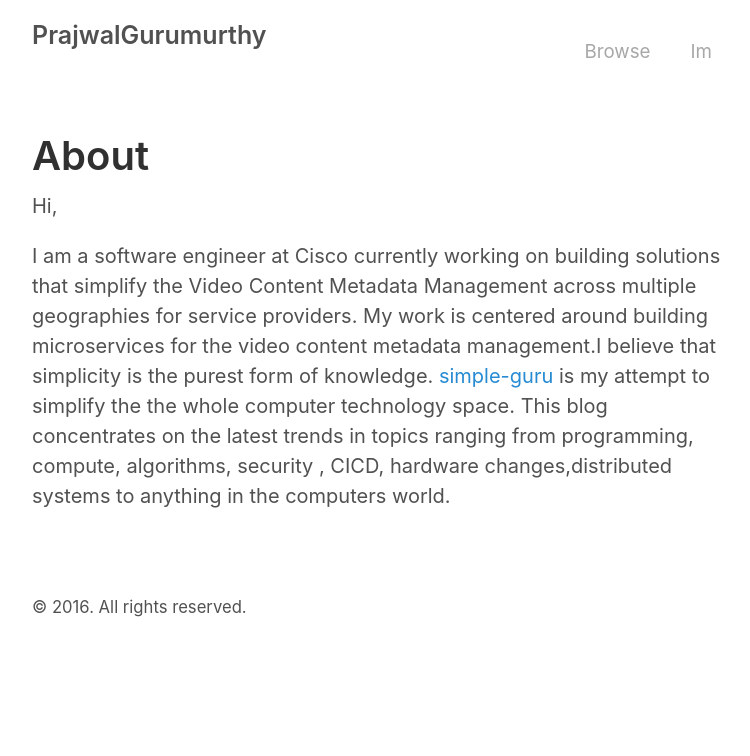
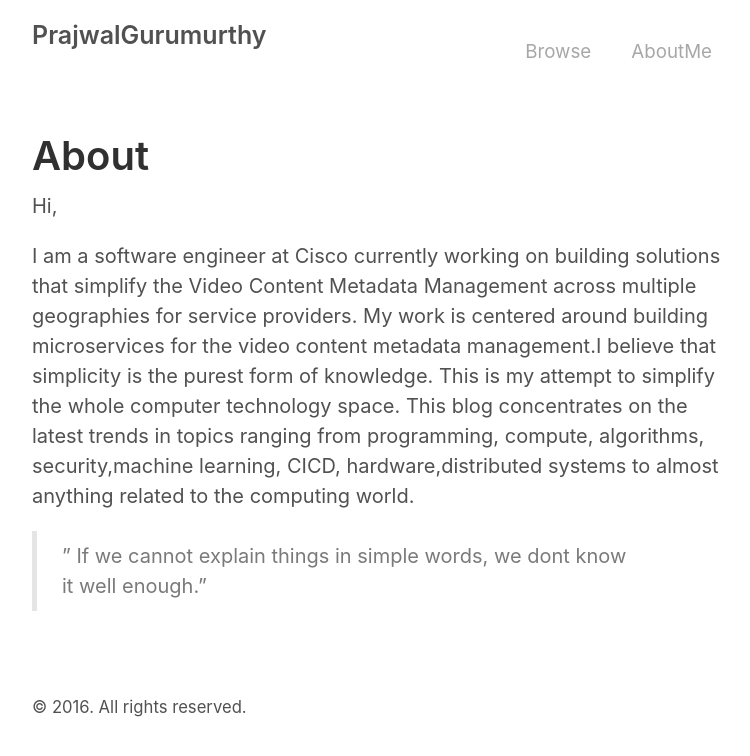
Before and after one commit to PrajwalGurumurthy/prajwalgurumurthy.github.io, a Jekyll site: the page built from about.md, in a window 1280 px wide. Shown: the top 756 px of the page, without its empty margins (258-1008 px from the left). Built offline with Jekyll 4.4.1, drawn with Linux system fonts in a browser that asks for light colours.

Commit message:
changes related to styling

```diff
--- a/_config.yml
+++ b/_config.yml
@@ -4,7 +4,7 @@ permalink:           pretty
 # Setup
 title:               PrajwalGurumurthy
 tagline:             ""
-url:                 http://prajwalgurumurthy.github.io/
+url:                 http://prajwalgurumurthy.github.io/notes
 paginate:            1
 baseurl:             ""
 
--- a/_includes/header.html
+++ b/_includes/header.html
@@ -3,7 +3,7 @@
         <h3 class="masthead-title">
               <a href="{{ site.baseurl }}/" title="Home">{{ site.title }}</a>
             <small class="masthead-subtitle">
-                <a href="/about" title="About">Im</a>
+                <a href="/about" title="About">AboutMe</a>
             </small>
             <small class="masthead-subtitle">
                 <a href="/notes" title="All Pages">Browse</a>
--- a/about.md
+++ b/about.md
@@ -6,4 +6,6 @@ title: About
 
 Hi,
 
-I am a software engineer at Cisco currently working on building solutions that simplify the Video Content Metadata Management across multiple geographies for service providers. My work is centered around building microservices for the video content metadata management.I believe that simplicity is the purest form of knowledge. [simple-guru](http://simple-guru.github.io/) is my attempt to simplify the the whole computer technology space. This blog concentrates on the latest trends in topics ranging from programming, compute, algorithms, security , CICD, hardware changes,distributed systems to anything in the computers world.
+I am a software engineer at Cisco currently working on building solutions that simplify the Video Content Metadata Management across multiple geographies for service providers. My work is centered around building microservices for the video content metadata management.I believe that simplicity is the purest form of knowledge. This is my attempt to simplify the whole computer technology space. This blog concentrates on the latest trends in topics ranging from programming, compute, algorithms, security,machine learning, CICD, hardware,distributed systems to almost anything related to the computing world.
+
+>” If we cannot explain things in simple words, we dont know it well enough.”
```
